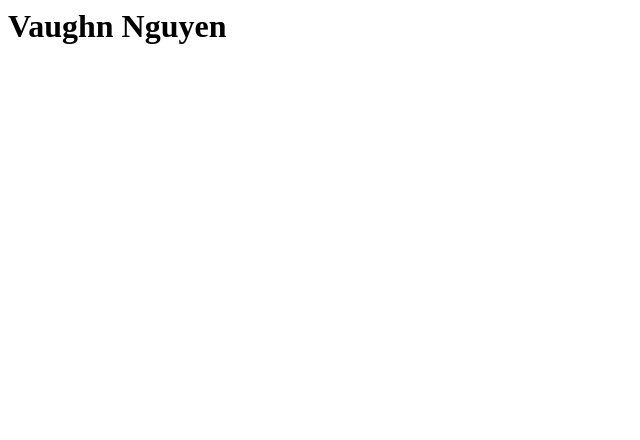
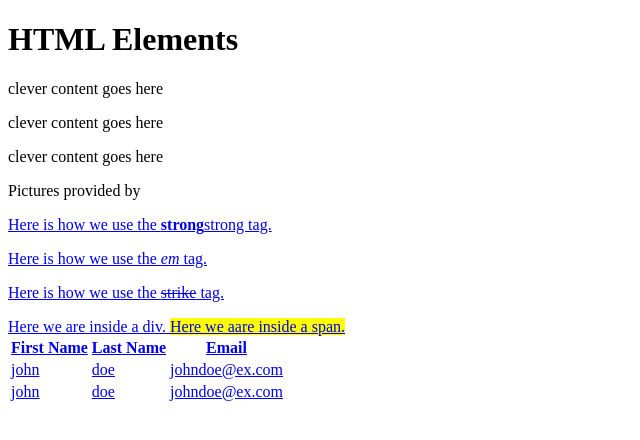
Before and after one commit to VaughnNguyen23/sample-github-page, a plain HTML site: page index.html in a window 1280 px wide. Shown: the whole page, without its empty margins (0-640 px from the left). Drawn offline with Linux system fonts and the light colour scheme.

Commit message:
Update index.html

```diff
--- a/index.html
+++ b/index.html
@@ -1 +1,41 @@
-<h1>Vaughn Nguyen</h1>
+
+<!DOCTYPE html>
+<html lang="en">
+  <head>
+   <title>HTML Elements</title>                                                                      </head>
+  <body>
+    <h1>HTML Elements</h1>
+    <p>clever content goes here</p>
+    <p>clever content goes here</p>
+    <p>clever content goes here</p>
+  </body>
+</html>
+
+    <p>Pictures provided by <a href="https://picsum.photos/"target="_blank">
+
+    <p>Here is how we use the <strong>strong</strong>strong tag.</p>
+    <p>Here is how we use the <em>em</em> tag.</p>
+    <p>Here is how we use the <strike>strike</strike> tag.</p>
+
+      <div>Here we are inside a div. <span style="background-color:yellow">Here we aare inside a span.</span></div>
+
+     <table>
+        <tr>
+          <th>First Name</th>
+          <th>Last Name</th>
+          <th>Email</th>
+        </tr>
+       <tr>
+         <td>john</td>
+         <td>doe</td>
+         <td>johndoe@ex.com</td>
+       </tr>
+       <tr>
+         <td>john</td>
+         <td>doe</td>
+         <td>johndoe@ex.com</td>
+       </tr>
+     </table>
+
+    </body>
+  </html>
```
